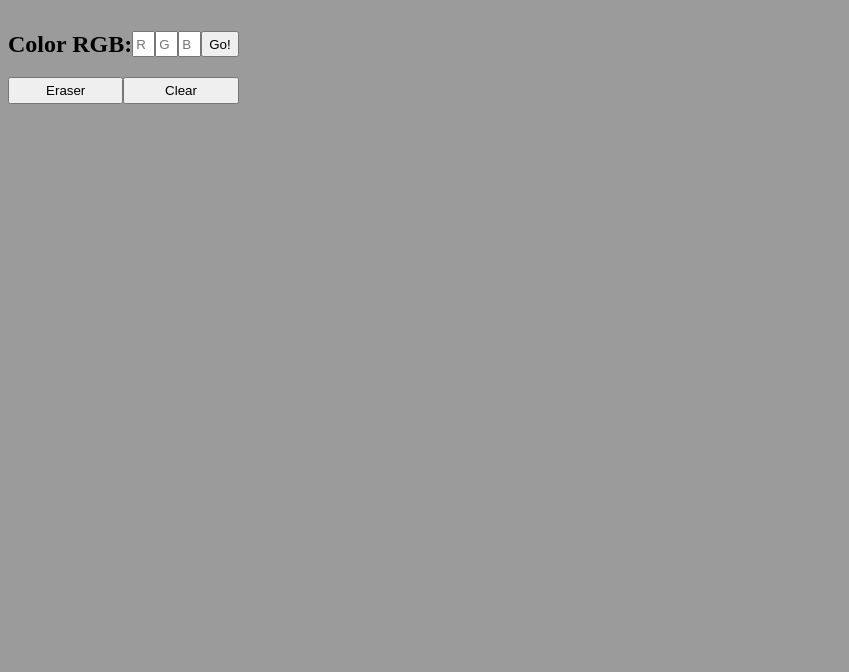
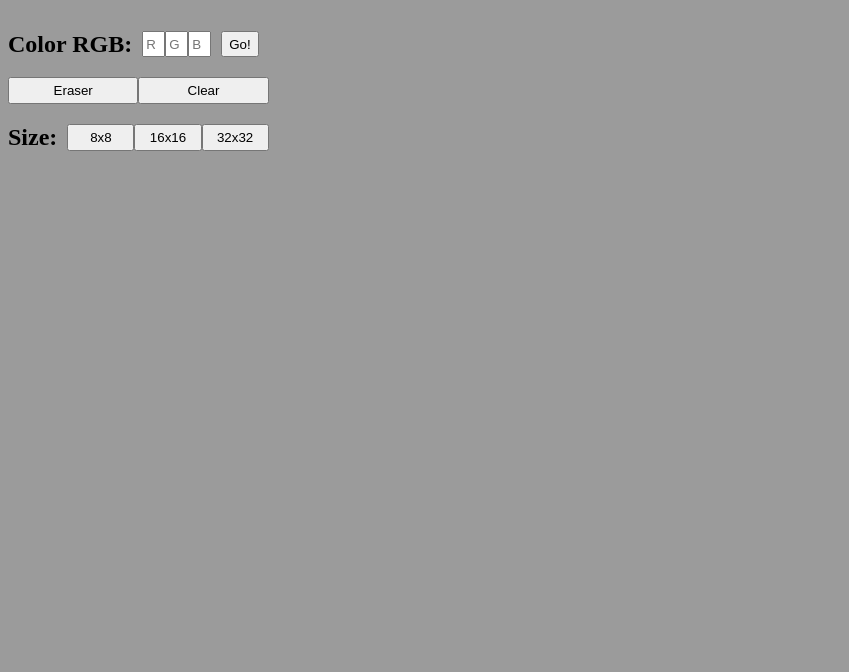
Before and after one commit to Tiger9406/etch-a-sketch, a plain HTML site: page index.html in a window 1280 px wide. Shown: the part 128-800 px from the top of the page, without its empty margins (0-849 px from the left). Drawn offline with Linux system fonts and the light colour scheme.

Commit message:
maneuver classes/id for better code, add size row with three options

```diff
--- a/index.html
+++ b/index.html
@@ -15,19 +15,31 @@
     </div>
     <div class="container">
         <div>
-            <div class="container" id="RGB-div">
+            <div class="container center-box">
                 <h2>
                     Color RGB:
                 </h2>
-                <input class="RGB" type="text", id="R", placeholder="R">
-                <input class="RGB" type="text", id="G", placeholder="G">
-                <input class="RGB" type="text", id="B", placeholder="B">
+                <input class="RGB" type="text", id="r", placeholder="R">
+                <input class="RGB" type="text", id="g", placeholder="G">
+                <input class="RGB" type="text", id="b", placeholder="B">
 
-                <button type="button" id="Submit-RGB"> Go!</button>
+                <button type="button" id="submit-RGB"> Go!</button>
             </div>
-            <div class="container" id="erase-clear">
-                <button type="button" id="erase"> Eraser</button>
-                <button type="button" id="clear"> Clear</button>
+            <div class="container full-box">
+                <button type="button" class="stretch-box" id="erase"> Eraser</button>
+                <button type="button" class="stretch-box" id="clear"> Clear</button>
+            </div>
+            <div class="container">
+                <div>
+                    <h2>
+                        Size:
+                    </h2>
+                </div>
+                <div class="container full-box center-box stretch-box">
+                    <button type="button" class="stretch-box" id="8x8"> 8x8</button>
+                    <button type="button" class="stretch-box" id="16x16"> 16x16</button>
+                    <button type="button" class="stretch-box" id="32x32"> 32x32</button>
+                </div>
             </div>
         </div>
         <div id="right-container">
--- a/style.css
+++ b/style.css
@@ -1,5 +1,8 @@
 body{
     background-color: rgb(155, 155, 155);
+}
+h2{
+    margin-right: 10px;
 }
 
 #title{
@@ -16,7 +19,7 @@ body{
 .container{
     display:flex;
 }
-#RGB-div{
+.center-box{
     align-items: center;
 }
 button{
@@ -25,16 +28,15 @@ button{
 #submit-RGB{
     margin:10px;
 }
-#erase-clear{
+.full-box{
     justify-content:space-between;
 }
-#erase{
+.stretch-box{
     flex:1;
 }
-#clear{
-    flex:1;
-}
-
-#right-container{
+#erase{
 
 }
+#clear{
+
+}
```
